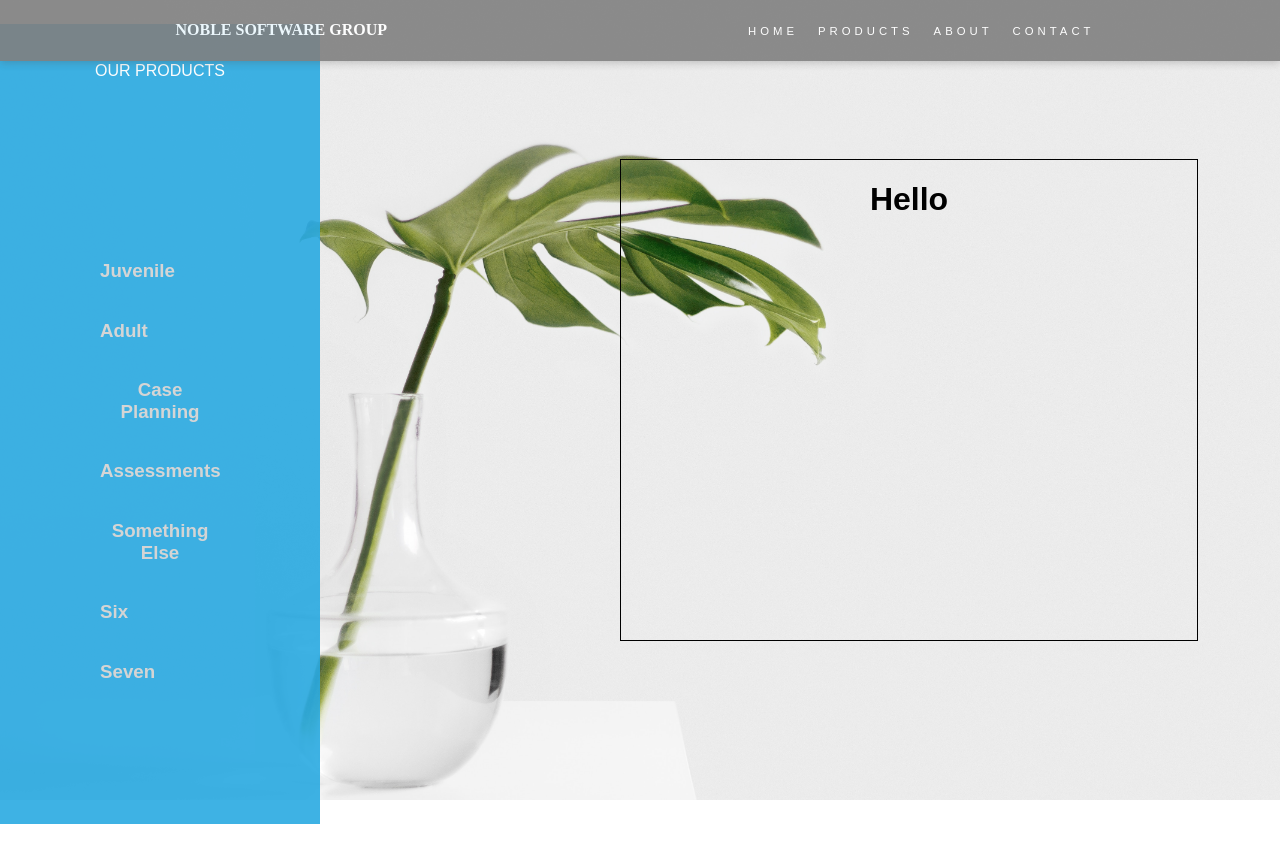
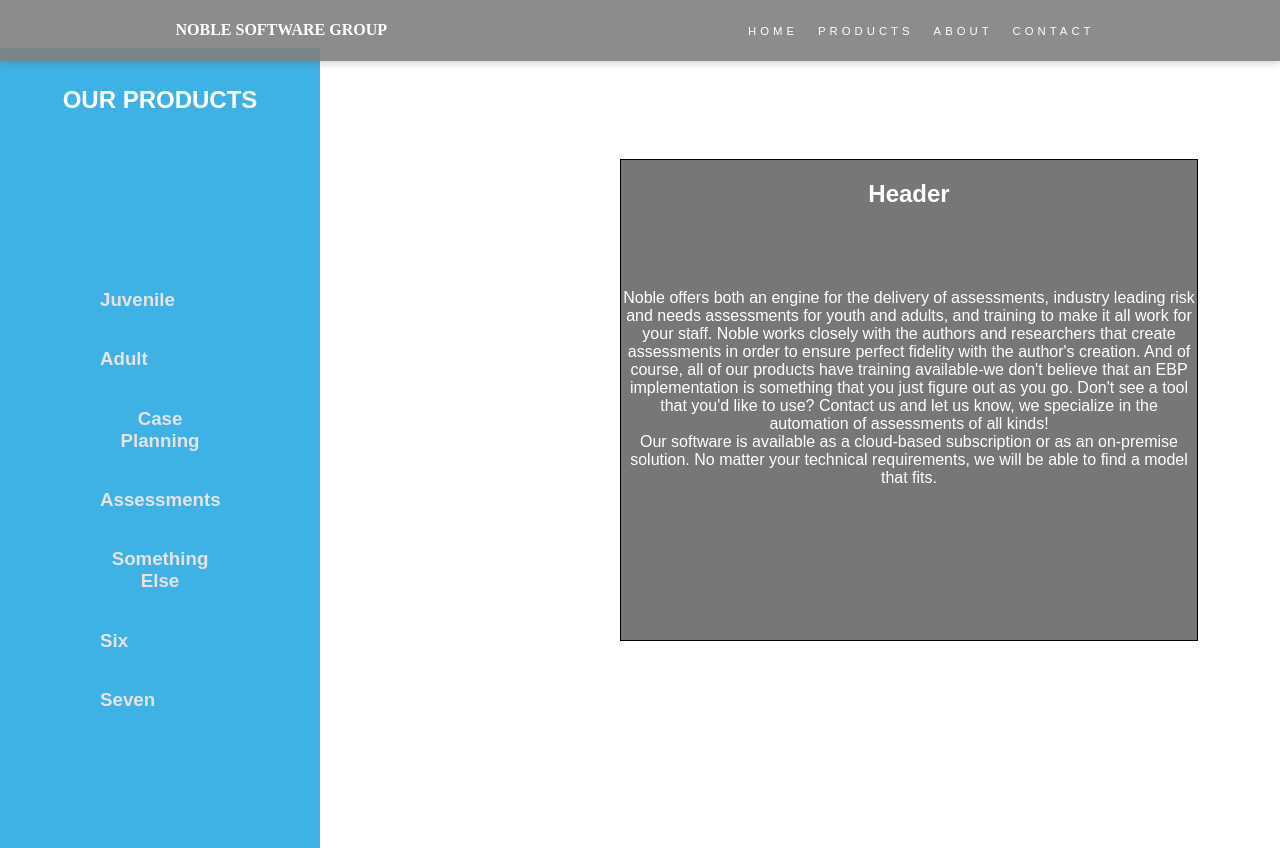
Before and after one commit to ryanjparke/Noble---Marketing-, a React (Create React App) app: page /products in a window 1280 px wide. Before the commit the page ends 824 px from the top, so only its background shows below. Built offline with nearby package versions, Linux system fonts and the light colour scheme; a web font is replaced by a local one.

Commit message:
product page progress

```diff
--- a/src/Components/Products/Products.css
+++ b/src/Components/Products/Products.css
@@ -8,14 +8,14 @@
     align-items: center;
 
 
-    background: url('./../../assets/Productsback.jpg');
+    /* background: url('./../../assets/Productsback.jpg'); */
     background-size: cover;
     background-position: left top;
 
 }
 /************* LEFT SIDE *************/
 .productsSideNav {
-    margin-top: 6vh;
+    margin-top: 12vh;
     height: 100vh;
     width: 25vw;
 
@@ -41,7 +41,7 @@
 }
 .innerProducts a {
     text-decoration: none;
-    color: lightgray;
+    color: #E5E0E0;
 }
 
 .innerProducts a:hover {
@@ -55,6 +55,17 @@
     height: 60vh;
     width: 45vw;
     border: thin solid black;
-    /* background-color: grey; */
+    background-color: rgba(35, 34, 34, 0.61);
     margin-left: 300px;
+    color: white;
 }
+
+.introBody {
+    height: 40vh;
+    /* background-color: red; */
+    display: flex;
+    justify-content: center;
+    align-items: center;
+
+    color: white;
+}
--- a/src/Components/Products/Products.js
+++ b/src/Components/Products/Products.js
@@ -26,7 +26,7 @@
                 {/************* LEFT SIDE *************/}
                 <div className='productsSideNav'>
                     <div className='navOverlay'>
-                    <p>OUR PRODUCTS</p>
+                    <h2>OUR PRODUCTS</h2>
                     </div>
                     <div className='innerProducts'>
                         <a href='/products'><h3>Juvenile</h3> </a>
@@ -41,7 +41,14 @@
                 </div>
                 {/************* RIGHT SIDE *************/}
                 <div className='indvProduct'>
-                    <h1>Hello</h1>
+
+                    <h2>Header</h2>
+                    <div className='introBody'>
+                    <p>Noble offers both an engine for the delivery of assessments, industry leading risk and needs assessments for youth and adults, and training to make it all work for your staff. Noble works closely with the authors and researchers that create assessments in order to ensure perfect fidelity with the author's creation. And of course, all of our products have training available-we don't believe that an EBP implementation is something that you just figure out as you go. Don't see a tool that you'd like to use? Contact us and let us know, we specialize in the automation of assessments of all kinds!
+                        <br/>
+
+Our software is available as a cloud-based subscription or as an on-premise solution. No matter your technical requirements, we will be able to find a model that fits. </p>
+</div>
                     </div>
 {/* container div */}
             </div >
```
